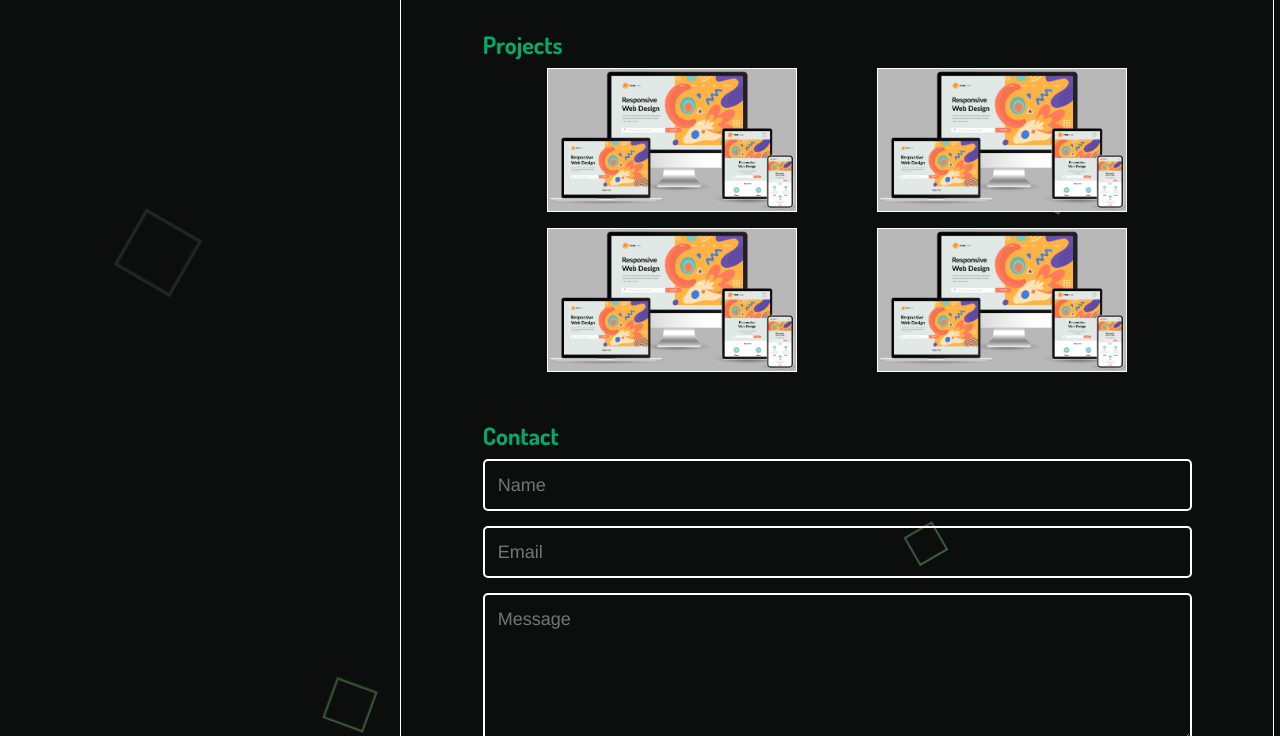
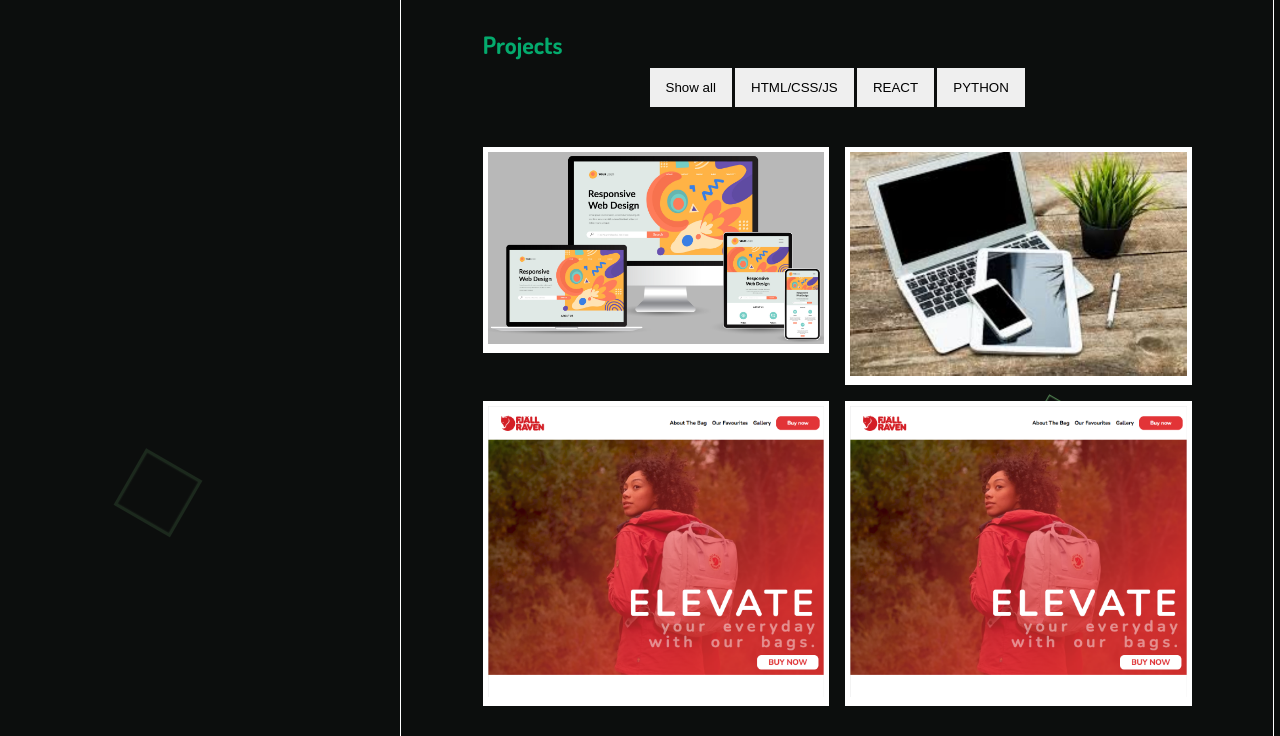
Before and after one commit to idil-abdi/portfolio-page, a plain HTML site: page index.html in a window 1280 px wide. Shown: the part 884-1620 px from the top of the page. Drawn offline with Linux system fonts and the light colour scheme; a web font is replaced by a local one.

Commit message:
project section upgrade

```diff
--- a/asset/index.js
+++ b/asset/index.js
@@ -63,3 +63,53 @@ function validateForm() {
         return false;
     }
 }
+
+// portfolio filter
+filterSelection("all") // Execute the function and show all columns
+
+function filterSelection(c) {
+  var x, i;
+  x = document.getElementsByClassName("column");
+  if (c == "all") c = "";
+  // Add the "show" class (display:block) to the filtered elements, and remove the "show" class from the elements that are not selected
+  for (i = 0; i < x.length; i++) {
+    w3RemoveClass(x[i], "show");
+    if (x[i].className.indexOf(c) > -1) w3AddClass(x[i], "show");
+  }
+}
+
+// Show filtered elements
+function w3AddClass(element, name) {
+  var i, arr1, arr2;
+  arr1 = element.className.split(" ");
+  arr2 = name.split(" ");
+  for (i = 0; i < arr2.length; i++) {
+    if (arr1.indexOf(arr2[i]) == -1) {
+      element.className += " " + arr2[i];
+    }
+  }
+}
+
+// Hide elements that are not selected
+function w3RemoveClass(element, name) {
+  var i, arr1, arr2;
+  arr1 = element.className.split(" ");
+  arr2 = name.split(" ");
+  for (i = 0; i < arr2.length; i++) {
+    while (arr1.indexOf(arr2[i]) > -1) {
+      arr1.splice(arr1.indexOf(arr2[i]), 1);
+    }
+  }
+  element.className = arr1.join(" ");
+}
+
+// Add active class to the current button (highlight it)
+var btnContainer = document.getElementById("portfolioBtnContainer");
+var btns = btnContainer.getElementsByClassName("portfolioBtn");
+for (var i = 0; i < btns.length; i++) {
+  btns[i].addEventListener("click", function(){
+    var current = document.getElementsByClassName("pActive");
+    current[0].className = current[0].className.replace(" pActive", "");
+    this.className += " pActive";
+  });
+}
--- a/asset/styles.css
+++ b/asset/styles.css
@@ -255,8 +255,6 @@ li a:hover:not(.active) {
 }
 
 .projectBox{
-    width: 250px;
-    border: 1px solid white;
     position: relative;
 }
 
@@ -363,6 +361,54 @@ li a:hover:not(.active) {
     color: #04AA6D;
 }
 
+/* PORTFOLIO FILTER */
+.portfolioBtn {
+    border: none;
+    outline: none;
+    padding: 12px 16px;
+    cursor: pointer;
+  }
+
+  /* Add a grey background color on mouse-over */
+  .portfolioBtn:hover {
+    background-color: #ddd;
+  }
+
+  /* Add a dark background color to the active button */
+  .portfolioBtn.pActive {
+    background-color: #666;
+     color: white;
+  }
+  .row {
+    margin: 8px -16px;
+  }
+  .row, .row > .column {
+  padding: 8px;
+  }
+  /* Create three equal columns that floats next to each other */
+.column {
+    float: left;
+    display: none; /* Hide columns by default */
+  }
+  /* Clear floats after rows */
+.row:after {
+    content: "";
+    display: table;
+    clear: both;
+  }
+
+  /* Content Portfolio */
+  .portfolioContent {
+    background-color: white;
+    padding: 5px;
+  }
+
+  /* The "show" class is added to the filtered elements */
+  .show {
+    display: block;
+  }
+/* ... */
+
 @media screen and (min-width: 750px) {
     .main{
         display: grid;
@@ -387,4 +433,7 @@ li a:hover:not(.active) {
         margin: 1rem auto;
         width: 85%;
     }
+    .column {
+        width: 50%;
+    }
 }
--- a/index.html
+++ b/index.html
@@ -181,8 +181,59 @@
         <section class="border" id="projects">
           <h2>Projects</h2>
           <div class="projectContainer">
+            <div id="portfolioBtnContainer">
+              <button class="portfolioBtn PActive" onclick="filterSelection('all')"> Show all</button>
+              <button class="portfolioBtn" onclick="filterSelection('web-dev')"> HTML/CSS/JS</button>
+              <button class="portfolioBtn" onclick="filterSelection('react')"> REACT</button>
+              <button class="portfolioBtn" onclick="filterSelection('python')"> PYTHON</button>
+            </div>
 
-            <div class="projectBox">
+            <div class="row">
+              <div class="column web-dev">
+                <div class="portfolioContent">
+                  <img src="./asset/img/standby.png" alt="Nature" style="width:100%">
+                </div>
+              </div>
+
+              <div class="column react">
+                <div class="portfolioContent">
+                  <img src="./asset/img/standby-img.jpg" alt="Car" style="width:100%">
+                </div>
+              </div>
+
+              <div class="column python">
+                <div class="projectBox portfolioContent">
+                  <img src="./asset/img/project-One.png" alt="People" style="width:100%">
+                  <div class="overlay">
+                    <h3>Fjällräven</h3>
+                    <p><b>Programming Languages:</b> HTML CSS and JavaScript</b></p>
+                    <p>Lorem ipsum dolor sit amet consectetur adipisicing elit. Aliquam mollitia sint libero labore consequatur! Quis distinctio voluptas, adipisci, temporibus</p>
+                    <div class="containerBtn">
+                      <button class="overlayBtn"><a href="https://github.com/idil-abdi/fed-group-challenge" target="_blank">GitHub</a></button>
+                      <button class="overlayBtn"><a href=" https://idil-abdi.github.io/fed-group-challenge/" target="_blank">Demo</a></button>
+                    </div>
+                  </div>
+                </div>
+              </div>
+
+              <div class="column python">
+                <div class="projectBox portfolioContent">
+                  <img src="./asset/img/project-One.png" alt="People" style="width:100%">
+                  <div class="overlay">
+                    <h3>Fjällräven</h3>
+                    <p><b>Programming Languages:</b> HTML CSS and JavaScript</b></p>
+                    <p>Lorem ipsum dolor sit amet consectetur adipisicing elit. Aliquam mollitia sint libero labore consequatur! Quis distinctio voluptas, adipisci, temporibus</p>
+                    <div class="containerBtn">
+                      <button class="overlayBtn"><a href="https://github.com/idil-abdi/fed-group-challenge" target="_blank">GitHub</a></button>
+                      <button class="overlayBtn"><a href=" https://idil-abdi.github.io/fed-group-challenge/" target="_blank">Demo</a></button>
+                    </div>
+                  </div>
+                </div>
+              </div>
+            <!-- END GRID -->
+            </div>
+
+            <!-- <div class="projectBox">
               <img src="./asset/img/standby.png" alt="blank picture" class="overlayImg" >
               <div class="overlay">
                 <h3>Fjällräven</h3>
@@ -205,31 +256,8 @@
                   <button class="overlayBtn"><a href="https://idil-abdi.github.io/mini-projects/" target="_blank">Demo</a></button>
                 </div>
               </div>
-            </div>
-            <div class="projectBox">
-              <img src="./asset/img/standby.png" alt="blank picture" class="overlayImg">
-              <div class="overlay">
-                <h3>Mini Projects</h3>
-                <p><b>Programming Languages:</b> HTML CSS and JavaScript</b></p>
-                <p>Lorem ipsum dolor sit amet consectetur adipisicing elit. Aliquam mollitia sint libero labore consequatur! Quis distinctio voluptas, adipisci, temporibus</p>
-                <div class="containerBtn">
-                  <button class="overlayBtn"><a href="https://github.com/idil-abdi/mini-projects" target="_blank">GitHub</a></button>
-                  <button class="overlayBtn"><a href="https://idil-abdi.github.io/mini-projects/" target="_blank">Demo</a></button>
-                </div>
-              </div>
-            </div>
-            <div class="projectBox">
-              <img src="./asset/img/standby.png" alt="blank picture" class="overlayImg">
-              <div class="overlay">
-                <h3>Mini Projects</h3>
-                <p><b>Programming Languages:</b> HTML CSS and JavaScript</b></p>
-                <p>Lorem ipsum dolor sit amet consectetur adipisicing elit. Aliquam mollitia sint libero labore consequatur! Quis distinctio voluptas, adipisci, temporibus</p>
-                <div class="containerBtn">
-                  <button class="overlayBtn"><a href="https://github.com/idil-abdi/mini-projects" target="_blank">GitHub</a></button>
-                  <button class="overlayBtn"><a href="https://idil-abdi.github.io/mini-projects/" target="_blank">Demo</a></button>
-                </div>
-              </div>
-            </div>
+            </div>  -->
+
 
           </div>
         </section>
@@ -258,9 +286,6 @@
             <span id="submit-error"></span>
           </form>
         </section>
-
-
-
       </div>
       </div>
       <div class="footer">Footer</div>
```
Also changed, not shown: asset/img/project one.png (deleted), asset/img/standby-img.jpg (added).
